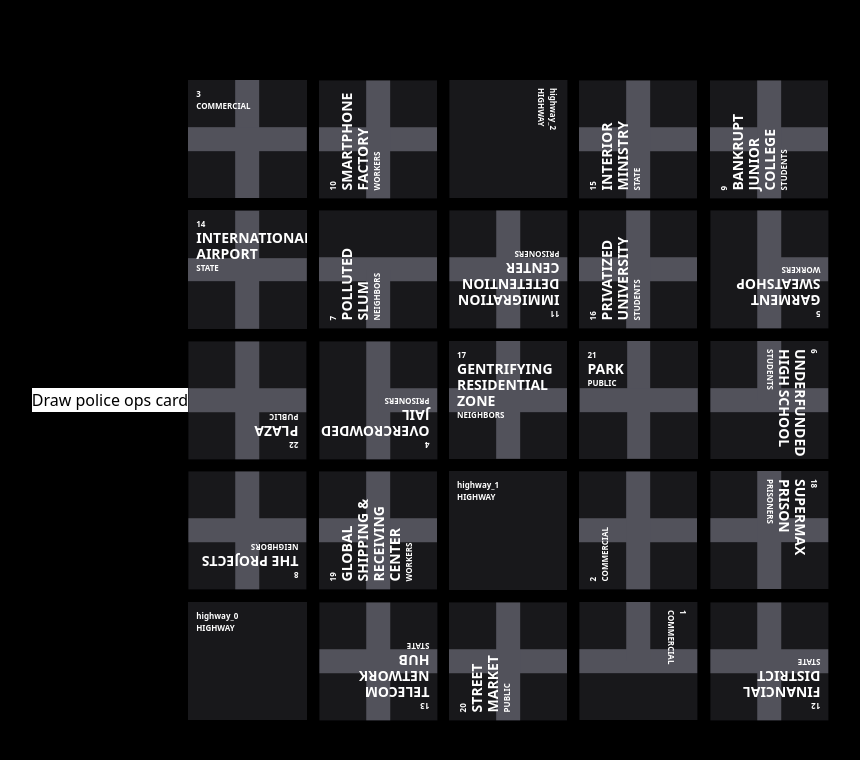
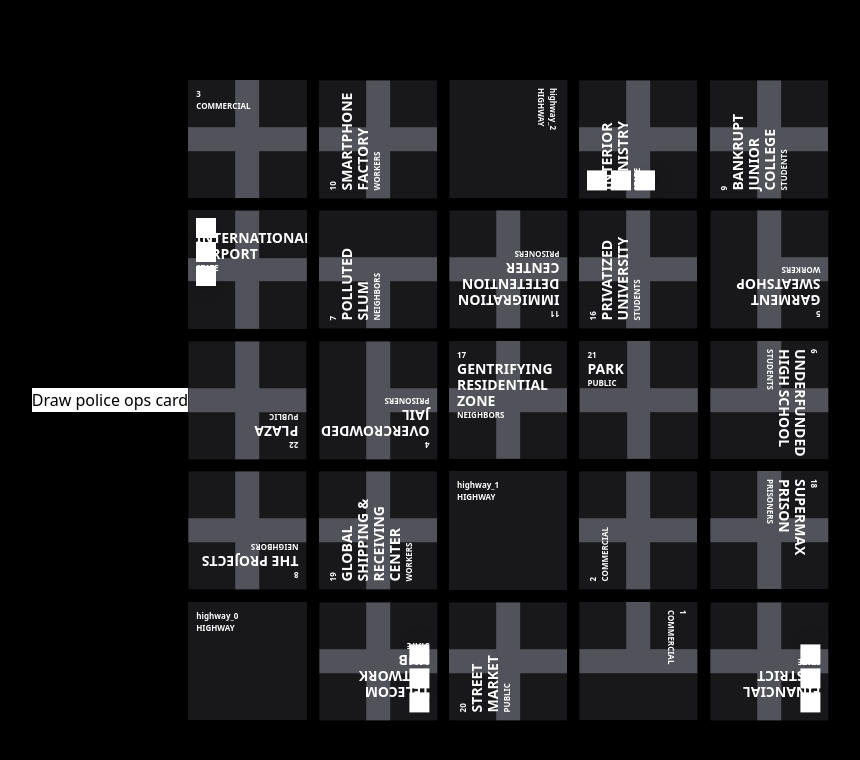
Before and after one commit to raphaelaleixo/bloc-by-bloc, a Next.js app: page / in a window 1280 px wide. Shown: the top 760 px of the page, without its empty margins (210-1070 px from the left). Built offline with nearby package versions, Linux system fonts and the light colour scheme.

Commit message:
Make police blocks visible

```diff
--- a/classes/police/index.ts
+++ b/classes/police/index.ts
@@ -5,7 +5,7 @@ import City from "../city";
 import { OtherDistrictTypes } from "../district/constants";
 import { PoliceOpsCard, policeOpsCardTypes, policeOpsMovimentTypes, priority, stateDistricts } from "./constants";
 import { movePoliceBlocks } from "./movePoliceBlocks";
-import { Type  } from "class-transformer";
+import { Type } from "class-transformer";
 
 export class PoliceBlock {
     districtId: string | number;
@@ -40,6 +40,7 @@ export default class Police {
     @Type(() => PoliceVan)
     vans: PoliceVan[] = [];
 
+
     initialize() {
         stateDistricts.forEach(district => {
             this.createPoliceBlock(district);
@@ -65,6 +66,7 @@ export default class Police {
                 this.movePoliceBlocks(city, card.moviment.target as Faction | OtherDistrictTypes);
             }
         }
+        return this;
     }
 
     getDistrictsWithPoliceBlocks(): Array<string | number> {
@@ -92,6 +94,6 @@ export default class Police {
     movePoliceBlocks(city: City, districtType: Faction | OtherDistrictTypes, priority?: priority) {
         this.getDistrictsWithPoliceBlocks().forEach(districtId => {
             movePoliceBlocks(city, districtId, districtType, this);
-        })
+        });
     }
 }
--- /dev/null
+++ b/components/cityTile/cityTile.tsx
@@ -0,0 +1,54 @@
+import { useMemo } from "react";
+import District, { Highway } from "../../classes/district";
+import Police from "../../classes/police";
+
+const CityTile: React.FC<{ tile: District | Highway, police: Police }> = ({ tile, police }) => {
+
+    const blocksOnDistrict = useMemo(() => {
+        const blocks = police.blocks.filter(block => block.districtId === tile.id);
+        return blocks;
+    }, [police]);
+
+    return (
+        <div
+            key={tile.id}
+            className="bg-zinc-900 aspect-square flex flex-col p-2 h-full overflow-hidden relative"
+            style={{ rotate: `${tile.rotation}deg` }}
+        >
+            <div className="text-[0.5rem] text-white font-bold relative z-10">
+                <span>{tile.id}</span>
+            </div>
+            <div className="text-sm text-white leading-4 font-bold uppercase relative z-10">
+                <span>
+                    {tile instanceof District &&
+                        tile.title}
+                </span>
+            </div>
+            <div className="text-[0.5rem] text-white font-bold relative z-10">
+                <span>{tile.districtType}</span>
+            </div>
+            {tile instanceof Highway ? (
+                <div></div>
+            ) : (
+                <>
+                    <div className="w-[20%] h-full absolute bg-zinc-600 top-2/4 left-2/4 translate-x-[-50%] translate-y-[-50%]"></div>
+                    {tile instanceof District &&
+                        tile.metroStation ? (
+                        <div className="h-[20%] w-[50%] absolute bg-zinc-600 top-2/4 left-0 translate-y-[-50%]"></div>
+                    ) : (
+                        <div className="h-[20%] w-full absolute bg-zinc-600 top-2/4 left-2/4 translate-x-[-50%] translate-y-[-50%]"></div>
+                    )}
+                </>
+            )}
+            <div className="absolute grid cols-3 gap-1">
+                {
+                    blocksOnDistrict.map((_block, index) => (
+                        <div key={index} className="w-5 h-5 bg-white shadow-lg"></div>
+                    ))
+                }
+            </div>
+        </div>
+    )
+}
+
+export default CityTile;
--- a/pages/index.tsx
+++ b/pages/index.tsx
@@ -2,9 +2,9 @@ import Head from "next/head";
 import { useState, useEffect } from "react";
 import { createNewCity } from "../classes/city/createNewCity";
 import City, { CityBlock } from "../classes/city";
-import District, { Highway } from "../classes/district";
 import Police from "../classes/police";
-import { Faction } from "../utils/constants";
+import CityTile from "../components/cityTile/cityTile";
+import { instanceToInstance } from "class-transformer";
 
 export default function Home() {
   const [city, setCity] = useState<City | undefined>();
@@ -24,7 +24,8 @@ export default function Home() {
         <button
           onClick={() => {
             police.drawPoliceCard(city);
-            console.log(police.getDistrictsWithPoliceBlocks());
+            const newPolice = instanceToInstance(police);
+            setPolice(newPolice);
           }}
           className="bg-white"
         >
@@ -34,37 +35,7 @@ export default function Home() {
           {city?.blocks.map((line: CityBlock[]) =>
             line.map((district: CityBlock) => {
               return (
-                <div
-                  key={district.tile?.id}
-                  className="bg-zinc-900 aspect-square flex flex-col p-2 h-full overflow-hidden relative"
-                  style={{ rotate: `${district.tile.rotation}deg` }}
-                >
-                  <div className="text-[0.5rem] text-white font-bold relative z-10">
-                    <span>{district.tile?.id}</span>
-                  </div>
-                  <div className="text-sm text-white leading-4 font-bold uppercase relative z-10">
-                    <span>
-                      {district.tile instanceof District &&
-                        district.tile?.title}
-                    </span>
-                  </div>
-                  <div className="text-[0.5rem] text-white font-bold relative z-10">
-                    <span>{district.tile.districtType}</span>
-                  </div>
-                  {district.tile instanceof Highway ? (
-                    <div></div>
-                  ) : (
-                    <>
-                      <div className="w-[20%] h-full absolute bg-zinc-600 top-2/4 left-2/4 translate-x-[-50%] translate-y-[-50%]"></div>
-                      {district.tile instanceof District &&
-                      district.tile.metroStation ? (
-                        <div className="h-[20%] w-[50%] absolute bg-zinc-600 top-2/4 left-0 translate-y-[-50%]"></div>
-                      ) : (
-                        <div className="h-[20%] w-full absolute bg-zinc-600 top-2/4 left-2/4 translate-x-[-50%] translate-y-[-50%]"></div>
-                      )}
-                    </>
-                  )}
-                </div>
+                <CityTile tile={district.tile} police={police} key={district.tile.id} />
               );
             })
           )}
--- a/utils/getAdjacentDistricts.ts
+++ b/utils/getAdjacentDistricts.ts
@@ -3,7 +3,6 @@ import City, { CityBlock } from "../classes/city";
 export const findAdjacentDistricts = (city: City, targetId: string | number) => {
     const targetCoordinates = city.getDistrictCoordinates().find(coordinate => coordinate.id === targetId);
     const targetBlock: CityBlock = city.blocks.flat().find(block => block.tile.id === targetId);
-    console.log(targetBlock);
     if (!targetCoordinates) {
         return [];
     }
```
